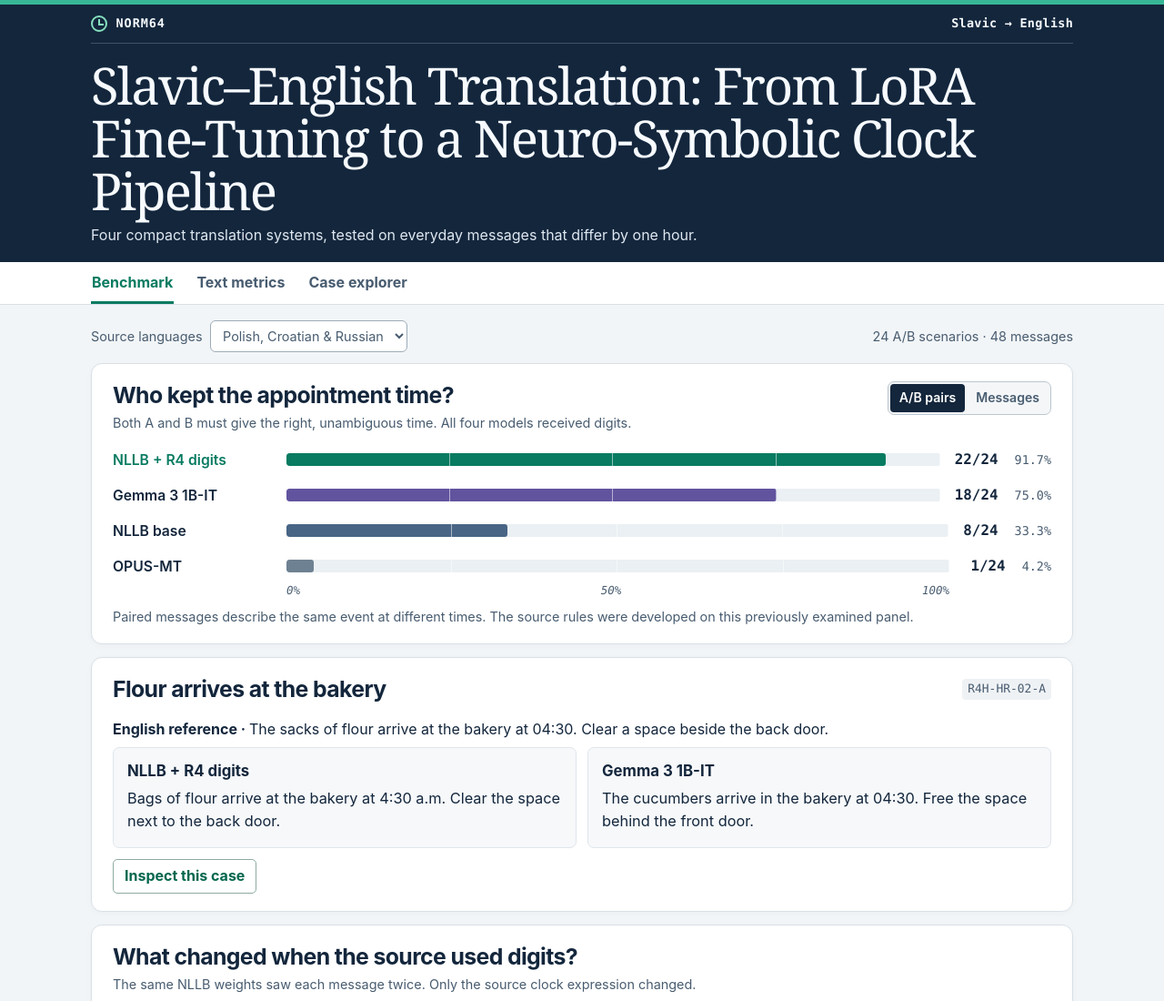
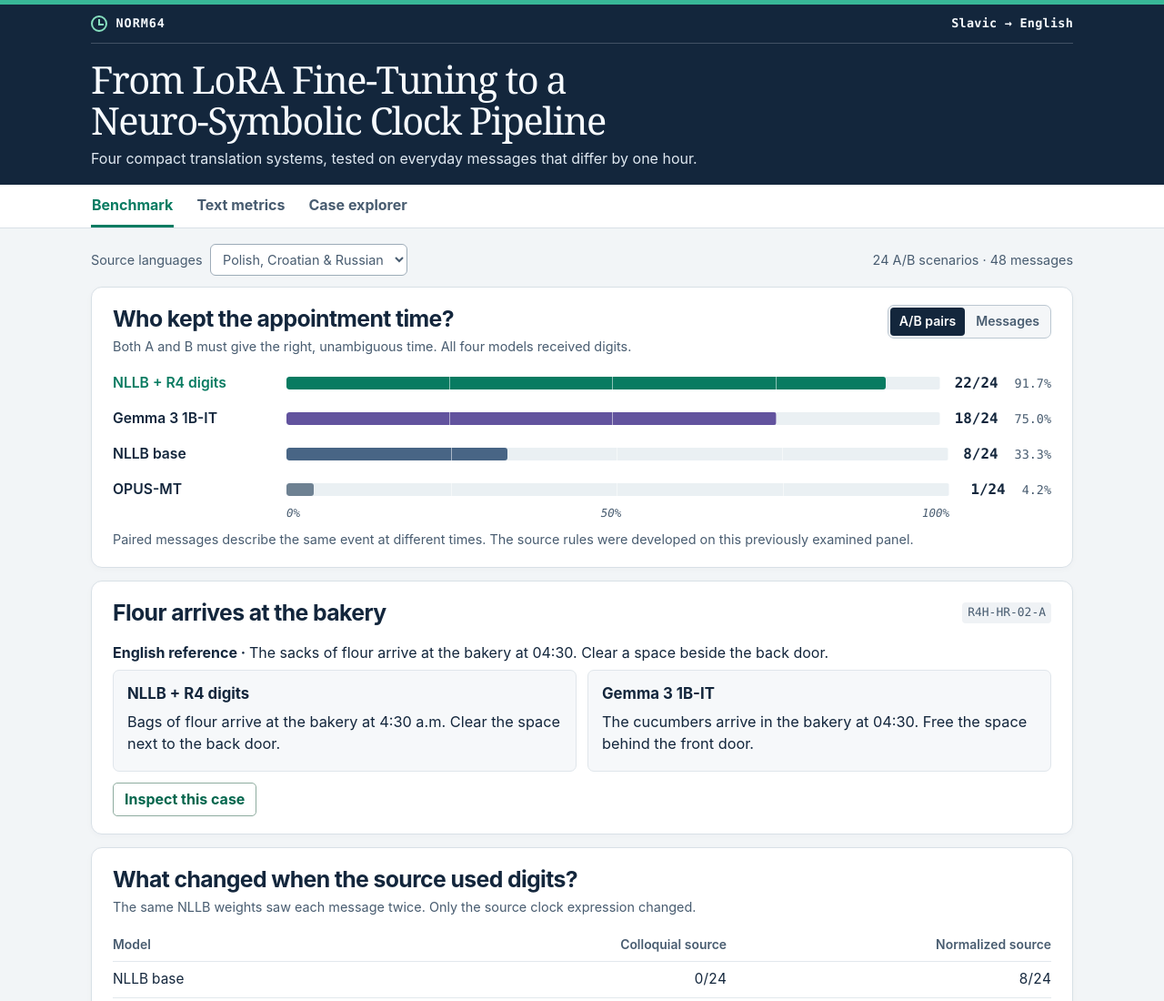
Before and after one commit to Silveroboros-dev/slavic-english-slm, a plain HTML site: page docs/index.html in a window 1280 px wide. Shown: the top 1100 px of the page at 91% size. Drawn offline with Linux system fonts and the light colour scheme.

Commit message:
Use the shorter dashboard title and refresh its README preview URL

```diff
--- a/docs/index.html
+++ b/docs/index.html
@@ -5,7 +5,7 @@
 <meta name="viewport" content="width=device-width, initial-scale=1">
 <meta name="color-scheme" content="light">
 <link rel="icon" href="data:,">
-<title>Slavic–English Translation: From LoRA Fine-Tuning to a Neuro-Symbolic Clock Pipeline</title>
+<title>From LoRA Fine-Tuning to a Neuro-Symbolic Clock Pipeline</title>
 <style>
 :root{--ink:#13263c;--muted:#485c70;--faint:#d8e0e6;--paper:#fff;--canvas:#f2f5f7;--green:#087b61;--pale:#e5f4ee;--purple:#62539e;--navy:#486585;--rust:#96451c;--mono:"IBM Plex Mono",ui-monospace,SFMono-Regular,Consolas,monospace;--text:"Inter",-apple-system,BlinkMacSystemFont,"Segoe UI",Arial,sans-serif}
 *{box-sizing:border-box}
@@ -16,7 +16,7 @@ header{background:var(--ink);color:#f7fbff;border-top:5px solid #38b797}
 .brand{display:inline-flex;align-items:center;gap:.6rem;letter-spacing:.07em}
 .mark{position:relative;border:2px solid #86dfbf;border-radius:50%;width:18px;height:18px}
 .mark::after{content:"";position:absolute;width:4px;height:5px;border-left:2px solid #86dfbf;border-bottom:2px solid #86dfbf;top:2px;left:6px}
-header h1{font:500 clamp(1.95rem,4.4vw,3.55rem)/1.03 Georgia,"Times New Roman",serif;letter-spacing:-.035em;margin:17px 0 8px}
+header h1{font:500 clamp(1.95rem,3.7vw,2.6rem)/1.08 Georgia,"Times New Roman",serif;letter-spacing:-.035em;text-wrap:balance;margin:17px 0 8px}
 header p{margin:0;padding-bottom:17px;color:#dfe8f1}
 .nav-shell{background:#fff;border-bottom:1px solid var(--faint)}
 nav{display:flex;gap:1.5rem}
@@ -83,7 +83,7 @@ footer{margin:18px 0 0;font-size:.87rem;color:var(--muted)}
 <body>
 <header><div class="wrap">
 <div class="mast"><span class="brand"><span class="mark" aria-hidden="true"></span>NORM64</span><span>Slavic → English</span></div>
-<h1>Slavic–English Translation: From LoRA Fine-Tuning to a Neuro-Symbolic Clock Pipeline</h1>
+<h1>From LoRA Fine-Tuning to a Neuro-Symbolic Clock Pipeline</h1>
 <p>Four compact translation systems, tested on everyday messages that differ by one hour.</p>
 </div></header>
 <div class="nav-shell"><nav class="wrap" aria-label="Research views">
```
Also changed, not shown: docs/clock-pipeline-preview.png (added), docs/norm64-preview.png (deleted), 2 other files.
